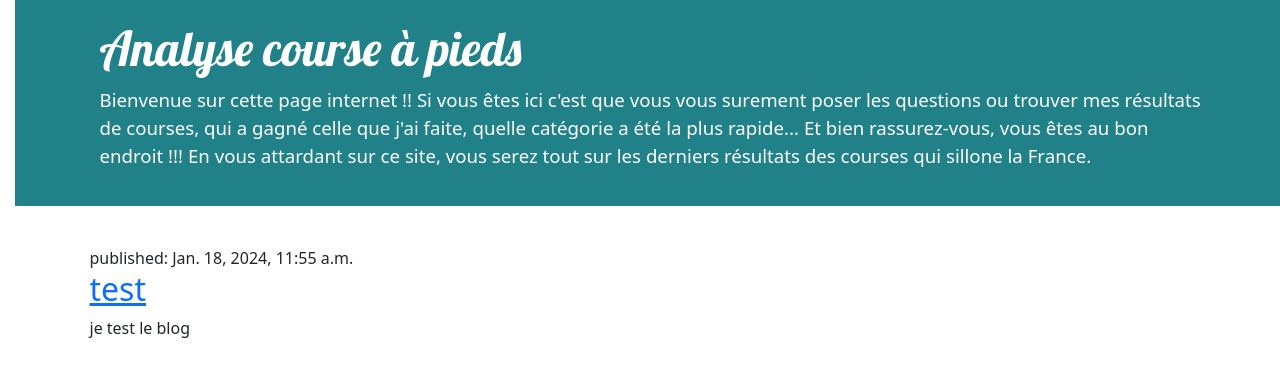
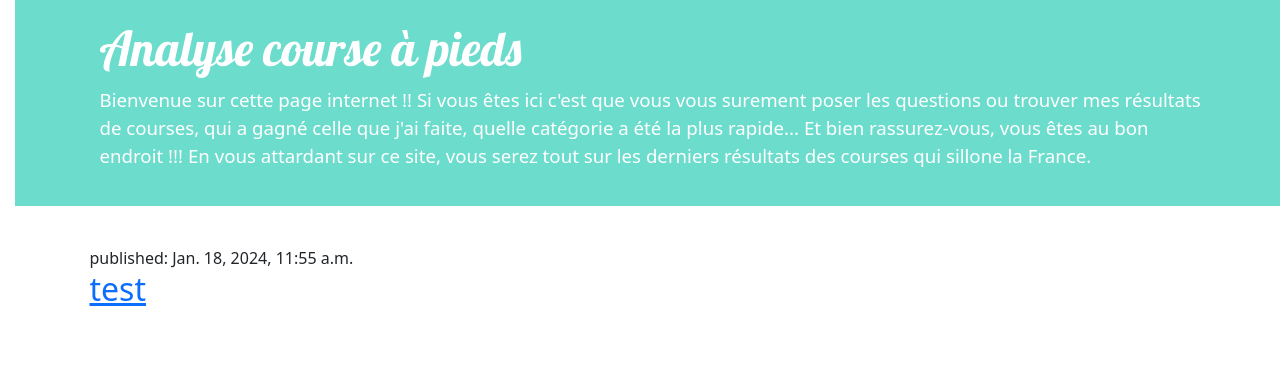
Before and after one commit to Basile9800/WebScraping, a Django app: page / in a window 1280 px wide. Shown: the top 377 px of the page. Run offline with Django 3.2, Linux system fonts and the light colour scheme; data comes from the database, SQL or seed files in the repository.

Commit message:
update p

```diff
--- a/blog/static/css/blog.css
+++ b/blog/static/css/blog.css
@@ -1,5 +1,5 @@
 .page-header {
-    background-color: #208188;
+    background-color: #00c2a893;
     margin-top: 0;
     margin-bottom: 40px;
     padding: 20px 20px 20px 40px;
@@ -15,10 +15,7 @@
     text-decoration: none;
 }
 
-.page-header p,
-.page-header p a,
-.page-header p a:visited,
-.page-header p a:active {
+p {
     color: #ffffff;
     font-size: 14pt;
     text-decoration: none;
```
